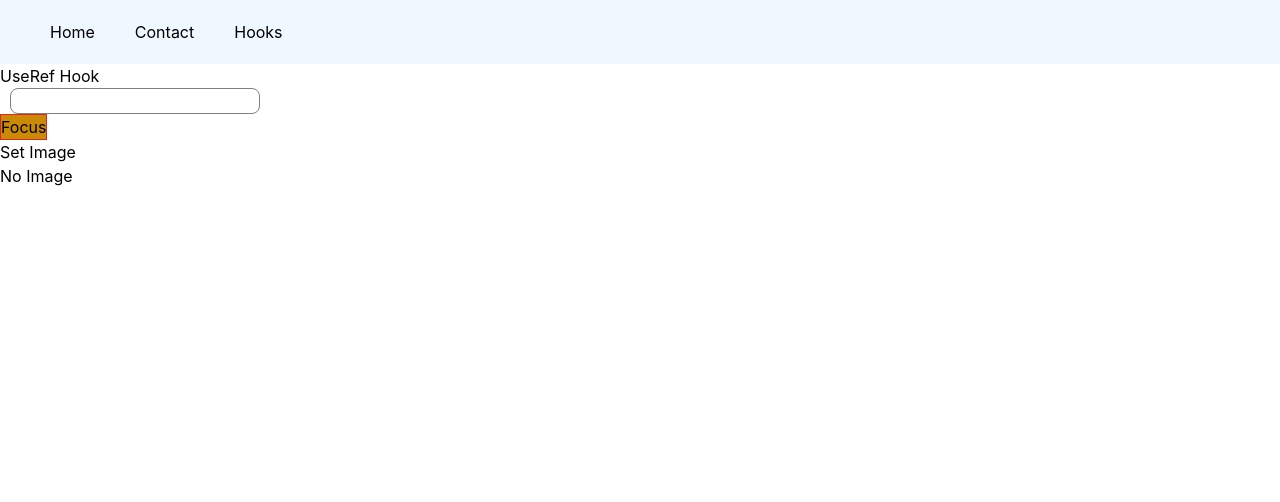
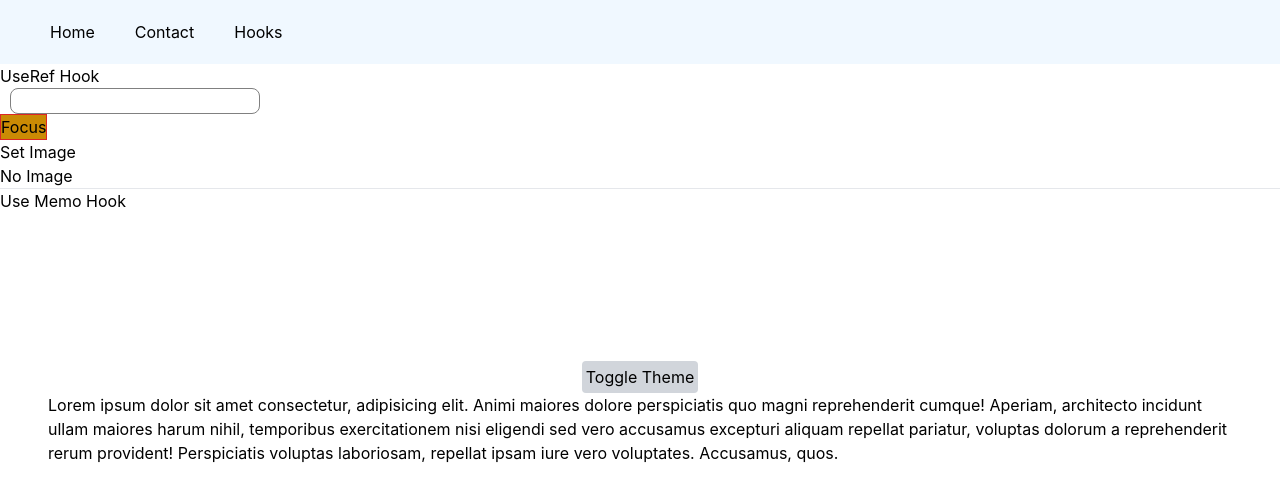
Before and after one commit to ChaudaryHammad/react-hooks, a React (Create React App) app: page /hooks in a window 1280 px wide. Shown: the top 502 px of the page. Built offline with nearby package versions, Linux system fonts and the light colour scheme.

Commit message:
themeToggle done

```diff
--- /dev/null
+++ b/src/components/Hooks/UseMemo.js
@@ -0,0 +1,21 @@
+import React, { useState } from 'react'
+
+function UseMemo() {
+    const [dark,setDark] = useState('dark')
+
+   const themeStyle={
+    backgroundColor:dark ? "white":"black",
+    color:dark ? "black":"white"
+   }
+  return (
+    <div style={themeStyle} >
+        <section id='sec' className='h-[50vh] flex items-center justify-center flex-col ml-10 mr-10 p-2 '>
+
+            <button className='bg-gray-300 p-1 border-gray-400 rounded' onClick={()=>setDark(prev => !prev)}>Toggle Theme</button>
+            <p>Lorem ipsum dolor sit amet consectetur, adipisicing elit. Animi maiores dolore perspiciatis quo magni reprehenderit cumque! Aperiam, architecto incidunt ullam maiores harum nihil, temporibus exercitationem nisi eligendi sed vero accusamus excepturi aliquam repellat pariatur, voluptas dolorum a reprehenderit rerum provident! Perspiciatis voluptas laboriosam, repellat ipsam iure vero voluptates. Accusamus, quos.</p>
+        </section>
+    </div>
+  )
+}
+
+export default UseMemo
--- a/src/components/Hooks/UseRef.js
+++ b/src/components/Hooks/UseRef.js
@@ -16,7 +16,6 @@ function focus(){
 
   return (
   <>
-      <div>UseRef Hook</div>
 
 <input ref={inputRef} type="text" value={name} onChange={(e)=>setName(e.target.value)}  name="" id="" />
 <h1>{name}</h1>
--- a/src/pages/Hooks.js
+++ b/src/pages/Hooks.js
@@ -1,10 +1,15 @@
 import React from 'react'
 import UseRef from '../components/Hooks/UseRef'
+import UseMemo from '../components/Hooks/UseMemo'
 
 const Hooks = () => {
   return (
     <div >
+    <h1>UseRef Hook</h1>
         <UseRef/>
+        <hr />
+        <h1>Use Memo Hook</h1>
+     <UseMemo/>
     </div>
   )
 }
```
